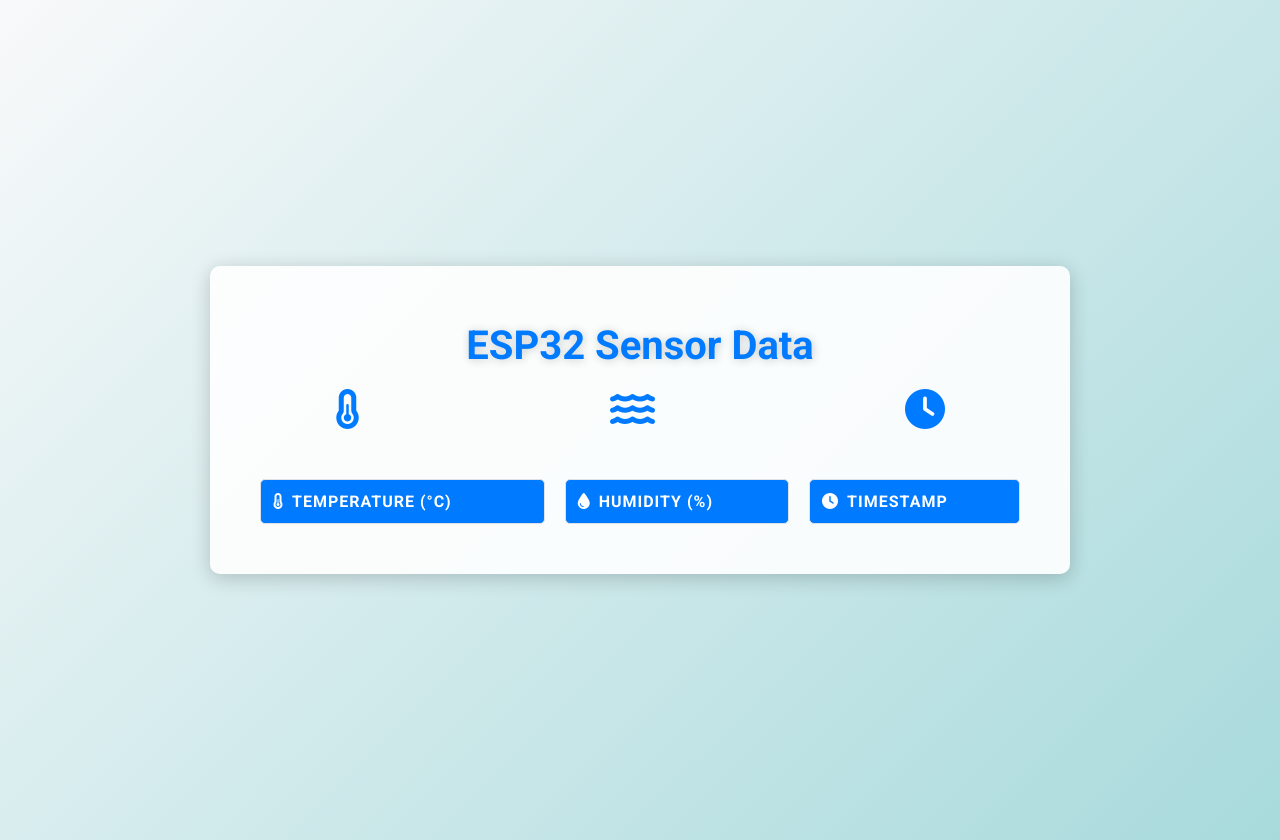
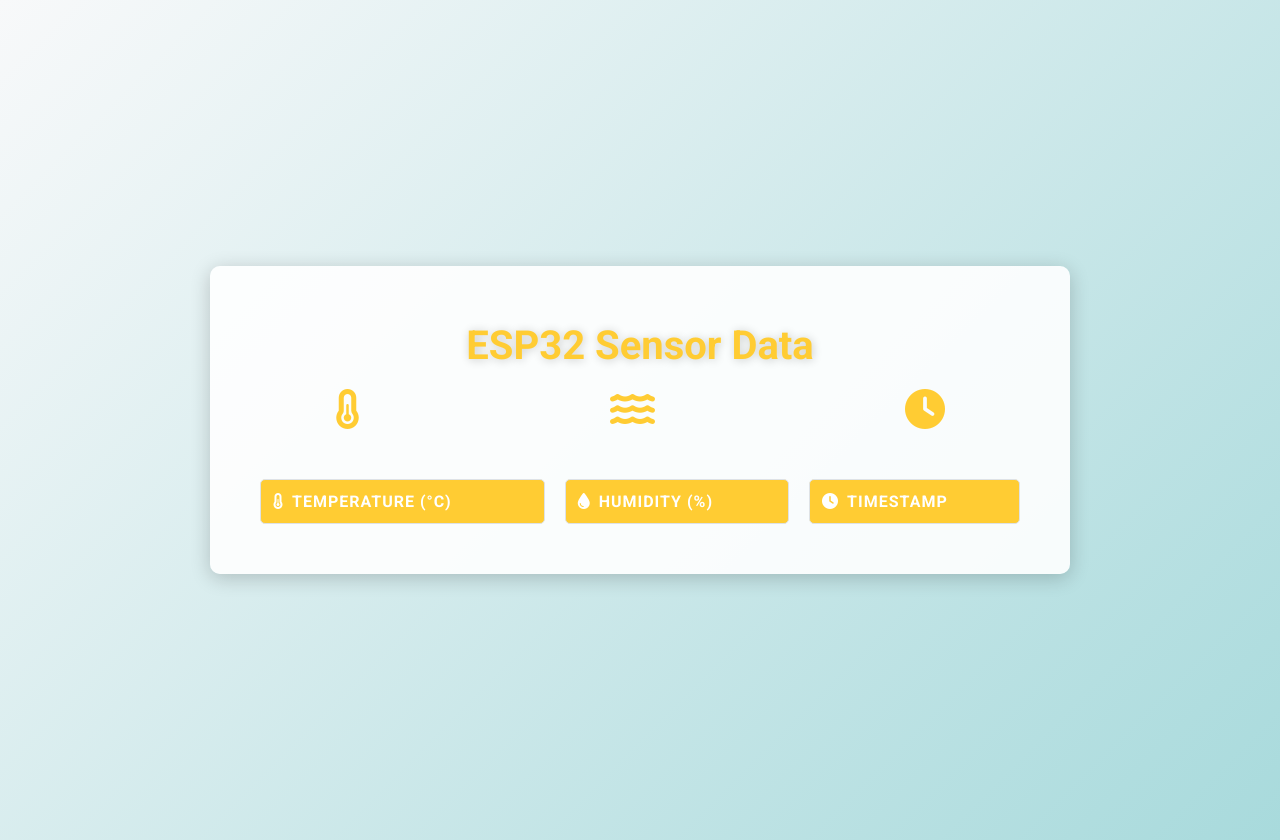
Before and after one commit to 65030121natthamon/-es2024-65030121-lab4, a plain HTML site: page nginx/index.html in a window 1280 px wide. Drawn offline with Linux system fonts and the light colour scheme; no server answers.

Commit message:
fix code

```diff
--- a/nginx/index.html
+++ b/nginx/index.html
@@ -30,7 +30,7 @@
         }
         h1 {
             text-align: center;
-            color: #007bff;
+            color: #FFCC33;
             margin-bottom: 20px;
             font-size: 2.5rem;
             text-shadow: 1px 1px 10px rgba(0, 0, 0, 0.2);
@@ -42,7 +42,7 @@
         }
         .icon {
             font-size: 2.5rem;
-            color: #007bff;
+            color: #FFCC33;
             margin: 0 125px;
 
         }
@@ -74,7 +74,7 @@
             position: relative;
         }
         th {
-            background-color: #007bff;
+            background-color: #FFCC33;
             color: white;
             text-transform: uppercase;
             letter-spacing: 1px;
@@ -97,7 +97,7 @@
         }
         td i {
             margin-right: 8px;
-            color: #007bff;
+            color: #FFCC33;
         }
 
         @media (max-width: 600px) {
```
Also changed, not shown: 12 other files.
